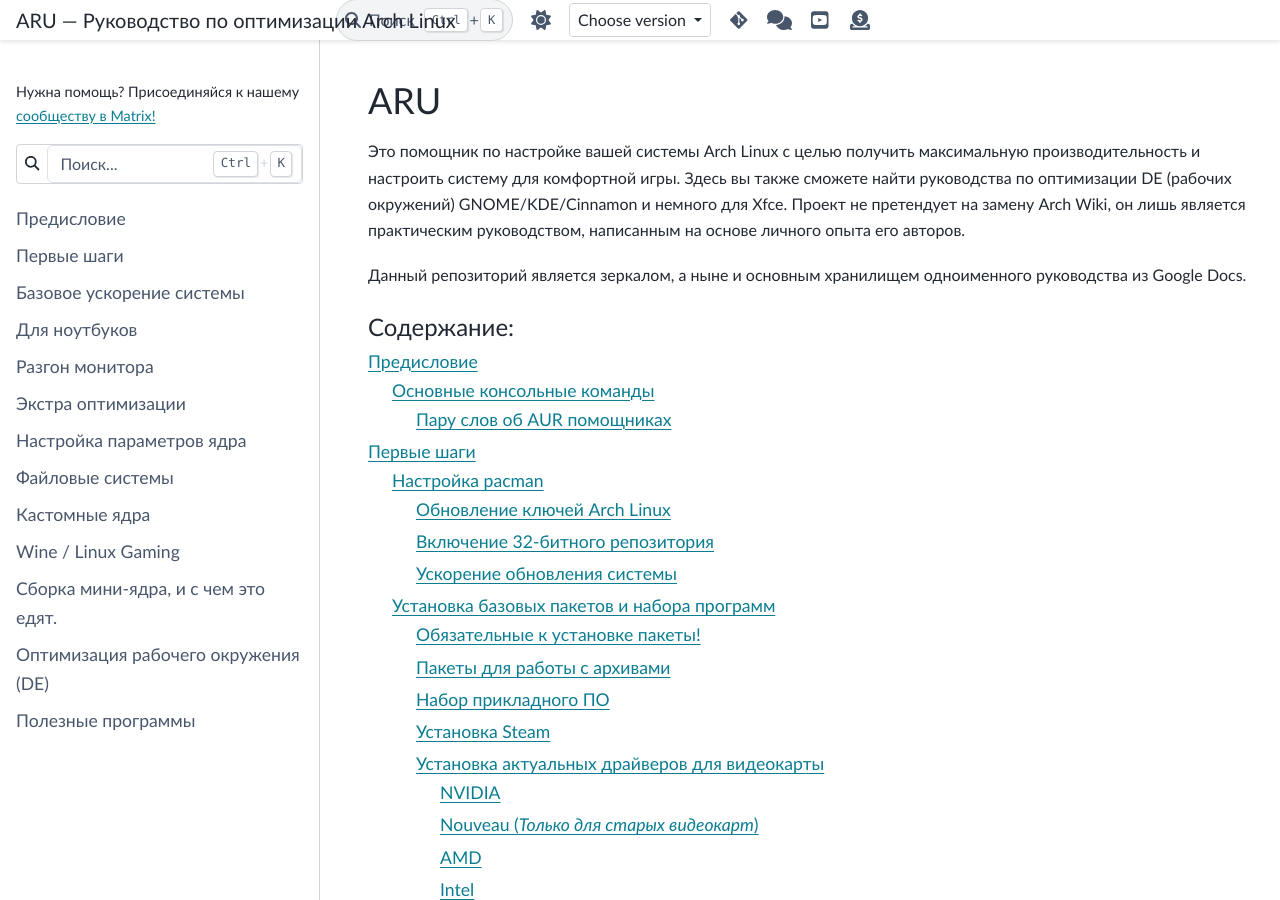
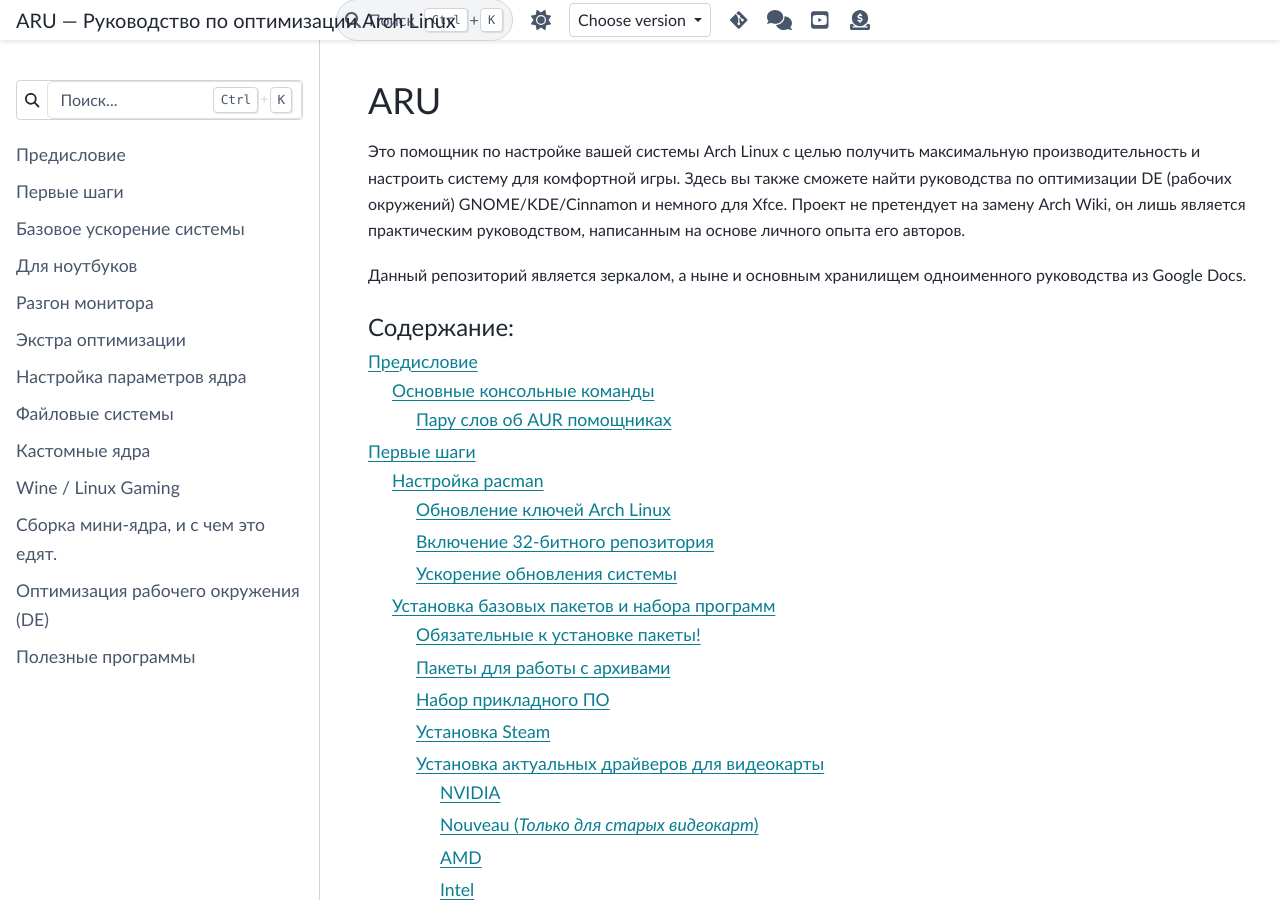
Before and after one commit to ventureoo/ARU, a Sphinx documentation site: the page built from docs/index.rst, in a window 1280 px wide and 900 px high. Built offline with Sphinx 7.4.7 and the PyData theme 0.15.4, drawn with Linux system fonts in a browser that asks for light colours.

Commit message:
Remove custom header

```diff
--- a/docs/_template/custom-header.html
+++ /dev/null
@@ -1,4 +0,0 @@
-<div class="sidebar-message">
-  Нужна помощь?
-  Присоединяйся к нашему <a href=https://matrix.to/#/%23linux_bunker:matrix.org> сообществу в Matrix!</a>
-</div>
--- a/docs/conf.py
+++ b/docs/conf.py
@@ -119,7 +119,7 @@
 }
 
 html_sidebars = {
-    "**": ["custom-header", "search-field", "navbar-nav"]
+    "**": ["search-field", "navbar-nav"]
 }
 
 # Misc
```
